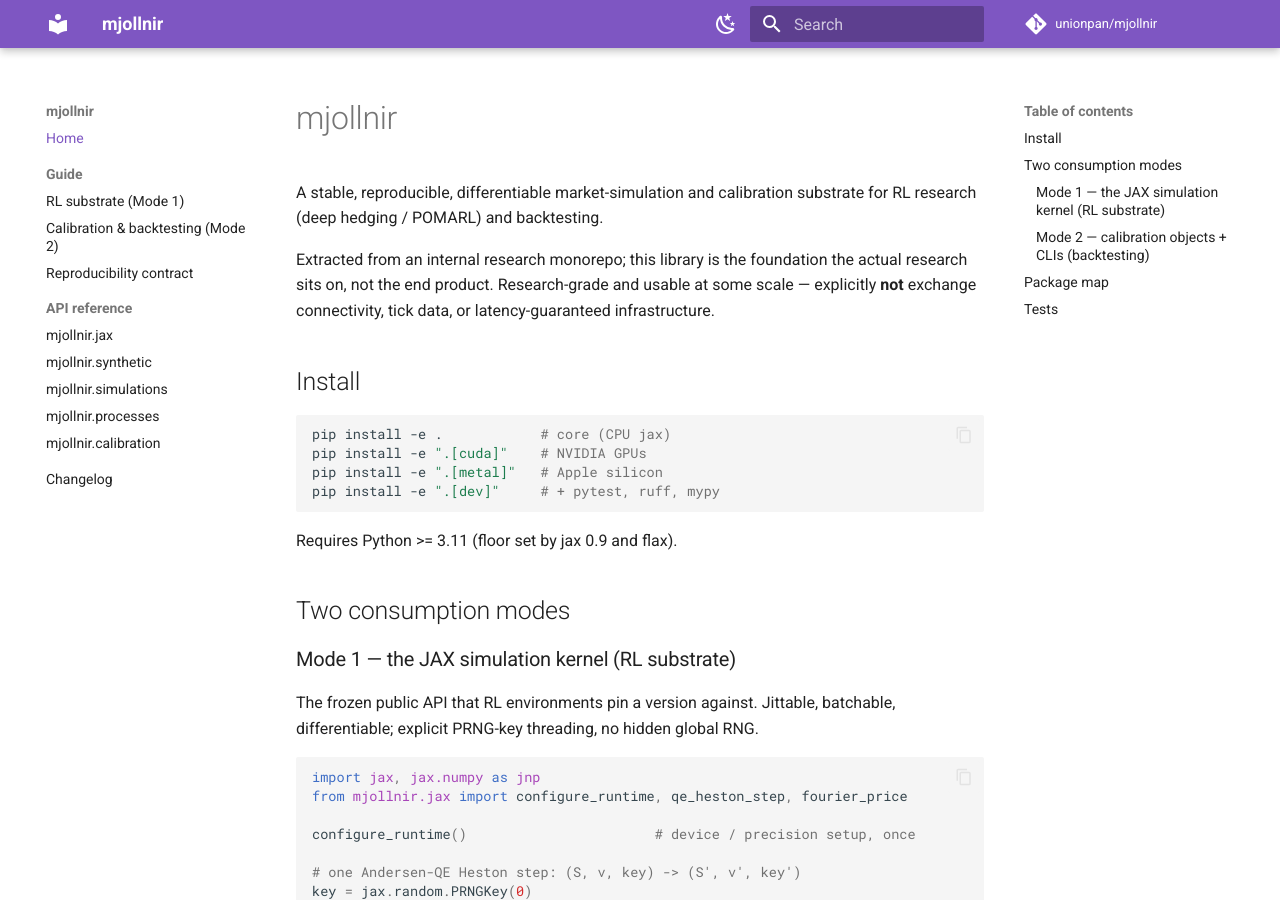
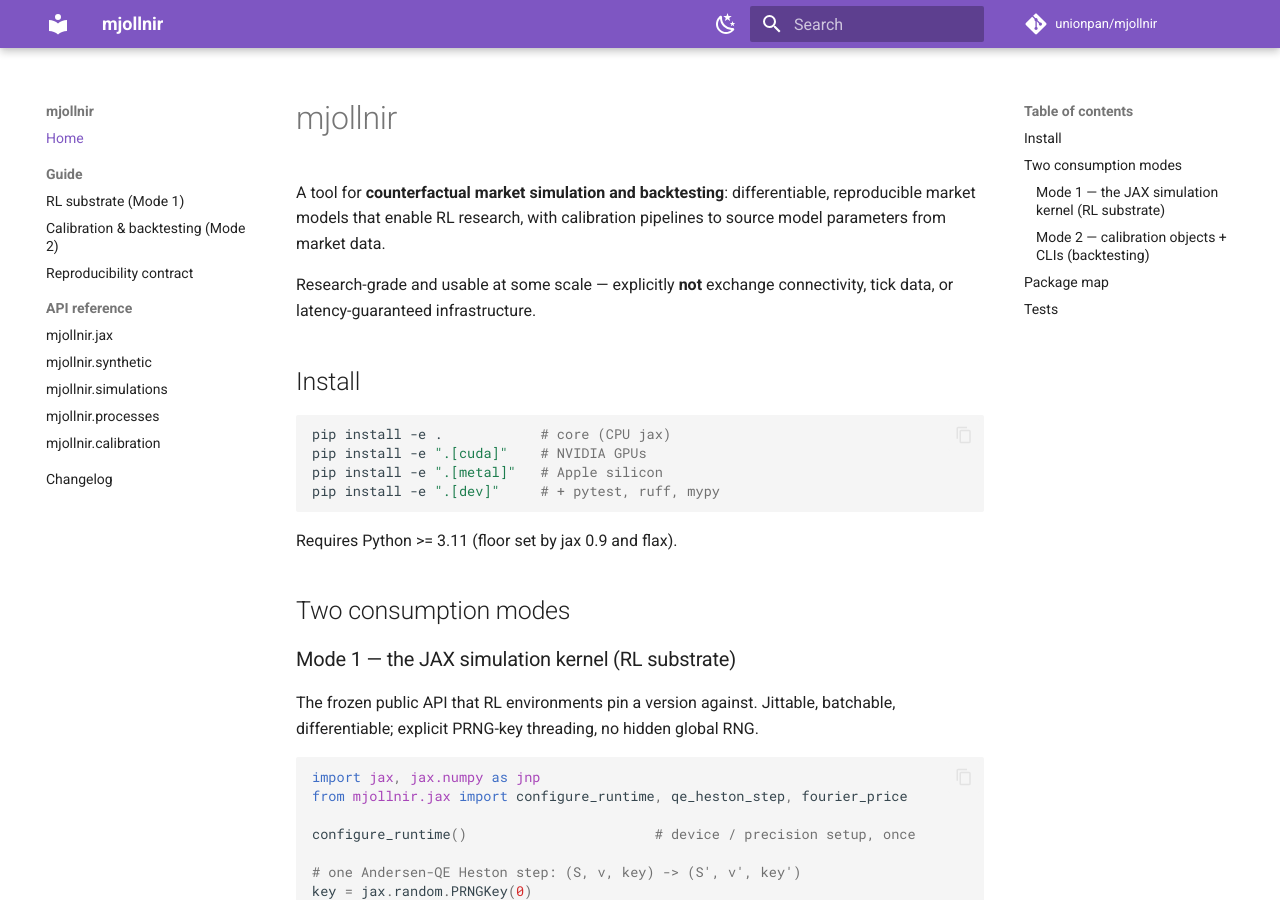
Before and after one commit to UnionPan/mjollnir, an MkDocs documentation site: the page built from docs/index.md, in a window 1280 px wide and 900 px high. Built offline with MkDocs 1.6.1 and Material for MkDocs 9.7.7, drawn with Linux system fonts in a browser that asks for light colours; comment, search, counter and statistics services are not loaded.

Commit message:
docs(branding): state the mission directly, drop origin references
mjollnir is a tool for counterfactual market simulation and backtesting,
enabling RL research, with market-model calibration pipelines.

SRED-Type: support-work
SRED-Claim: MJOLLNIR

```diff
--- a/docs/index.md
+++ b/docs/index.md
@@ -1,12 +1,11 @@
 # mjollnir
 
-A stable, reproducible, differentiable market-simulation and calibration substrate
-for RL research (deep hedging / POMARL) and backtesting.
+A tool for **counterfactual market simulation and backtesting**: differentiable,
+reproducible market models that enable RL research, with calibration pipelines to
+source model parameters from market data.
 
-Extracted from an internal research monorepo; this library is
-the foundation the actual research sits on, not the end product. Research-grade and
-usable at some scale — explicitly **not** exchange connectivity, tick data, or
-latency-guaranteed infrastructure.
+Research-grade and usable at some scale — explicitly **not** exchange connectivity,
+tick data, or latency-guaranteed infrastructure.
 
 ## Install
 
--- a/pyproject.toml
+++ b/pyproject.toml
@@ -5,7 +5,7 @@ build-backend = "setuptools.build_meta"
 [project]
 name = "mjollnir"
 version = "0.1.0"
-description = "A stable, reproducible, differentiable market-simulation & calibration substrate for RL research and backtesting"
+description = "Counterfactual market simulation and backtesting for RL research, with market-model calibration pipelines"
 readme = "README.md"
 requires-python = ">=3.11"  # floor set by jax 0.9 / flax (both >=3.11)
 license = "MIT"
```
Also changed, not shown: README.md (+5 -6 lines), src/mjollnir/__init__.py (+3 -4 lines).
